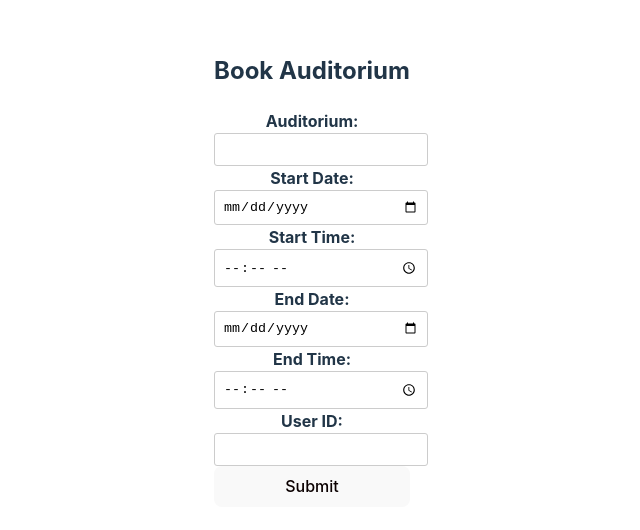
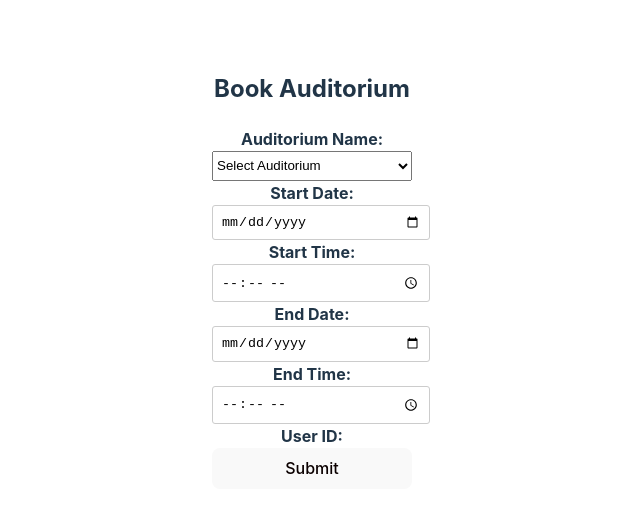
Before and after one commit to mahe1999mh/pes, a React (Vite) app in the folder client/: page /app/booking in a window 1280 px wide. Shown: the part 130-660 px from the top of the page, without its empty margins (328-968 px from the left). Built offline with nearby package versions, Linux system fonts and the light colour scheme.

Commit message:
added booking Auditorium

```diff
--- a/client/src/App.css
+++ b/client/src/App.css
@@ -68,7 +68,7 @@ footer {
   display: flex;
   justify-content: center;
   align-items: center;
-  font-size: 3rem;
+
 }
 section {
   height: 100vh;
--- a/client/src/pages/BookingForm.css
+++ b/client/src/pages/BookingForm.css
@@ -23,11 +23,18 @@
     border-radius: 4px;
     font-size: 16px;
   }
+  .form-container select {
+    padding: 8px;
+    margin-bottom: 10px;
+    border: 1px solid #ccc;
+    border-radius: 4px;
+    font-size: 16px;
+  }
 
   .form-container button {
     padding: 10px 20px;
     background-color: #007bff;
-    color: white;
+    color: rgb(186, 167, 167);
     border: none;
     border-radius: 4px;
     cursor: pointer;
--- a/client/src/pages/BookingForm.jsx
+++ b/client/src/pages/BookingForm.jsx
@@ -1,5 +1,5 @@
   import React, { useState } from 'react';
-import "./BookingForm.css"
+  // import "./BookingForm.css"
 
   const BookingForm = () => {
     const [formData, setFormData] = useState({
@@ -8,9 +8,21 @@ const BookingForm = () => {
       start_time: '',
       end_date: '',
       end_time: '',
-    user_id: ''
+      user_id: localStorage.getItem("user_id")
     });
     const [errorMessage, setErrorMessage] = useState('');
+
+    const auditoriums = {
+      "1": "Golden Jubilee",
+      "2": "MRD",
+      "3": "Panini",
+      "4": "Ramanujan",
+      "5": "Ashvamedha",
+      "6": "Be Block",
+      "7": "Jhansi Rani",
+      "8": "Trivarna",
+      "9": "Inspiration",
+    }
 
     const handleChange = (e) => {
       setFormData({
@@ -31,6 +43,7 @@ const BookingForm = () => {
         });
         const data = await response.json();
         console.log(data);
+        alert(data?.message)
         // Clear form data
         setFormData({
           auditorium: '',
@@ -51,9 +64,15 @@ const BookingForm = () => {
         <h2>Book Auditorium</h2>
         {errorMessage && <p style={{ color: 'red' }}>{errorMessage}</p>}
         <form onSubmit={handleSubmit}>
+
           <div>
-          <label>Auditorium:</label>
-          <input type="number" name="auditorium" value={formData.auditorium} onChange={handleChange} />
+          <label>Auditorium Name:</label>
+          <select style={{width: "200px",height:"30px"}} name="auditorium" value={formData.auditorium} onChange={handleChange}>
+            <option value="">Select Auditorium</option>
+            {Object.keys(auditoriums).map(key => (
+              <option key={key} value={key}>{auditoriums[key]}</option>
+            ))}
+          </select>
           </div>
           <div>
             <label>Start Date:</label>
@@ -73,7 +92,7 @@ const BookingForm = () => {
           </div>
           <div>
             <label>User ID:</label>
-          <input type="text" name="user_id" value={formData.user_id} onChange={handleChange} />
+            <input hidden type="text" name="user_id" value={formData.user_id} onChange={handleChange} />
           </div>
           <button type="submit">Submit</button>
         </form>
--- a/client/src/pages/Login.jsx
+++ b/client/src/pages/Login.jsx
@@ -33,15 +33,18 @@ const Login = () => {
         const data = await response.json();
         // Handle successful login
         console.log('Login successful:', data);
-        navigate("/app/booking");
+        localStorage.setItem("user_id",data?.user_id)
+        navigate("/app/home");
         // Use Navigate to redirect to "/app/booking"
 
       } else {
         // Handle login error
         console.error('Login failed:', response.statusText);
+        alert("Login failed",response.statusText)
       }
     } catch (error) {
       console.error('Error:', error);
+
     }
   };
 
--- a/client/src/pages/userPage/Contact.jsx
+++ b/client/src/pages/userPage/Contact.jsx
@@ -1,9 +1,10 @@
 import React from 'react';
+import BookingForm from '../BookingForm';
 
 const Contact = () =>{
     return(
-        <section id="Contact">
-           Contact
+        <section id="Auditorium">
+           <BookingForm/>
         </section>
     )
 }
--- a/client/src/pages/userPage/Navbar.jsx
+++ b/client/src/pages/userPage/Navbar.jsx
@@ -8,7 +8,7 @@ const Navbar = ({ navClass, linkClassName }) => (
 
 export const NavComponent = ({ onClick, navClass, linkClassName }) => (
   <nav className={navClass}>
-    {["Projects", "About", "Contact", "Footer"].map((section) => (
+    {["Home", "About", "Auditorium", "Footer"].map((section) => (
       <Link
         to={section}
         smooth={true}
```
Also changed, not shown: 1 other file (tests, documents, lock files or other folders). Lines whose indentation alone changed are shown as unchanged.
